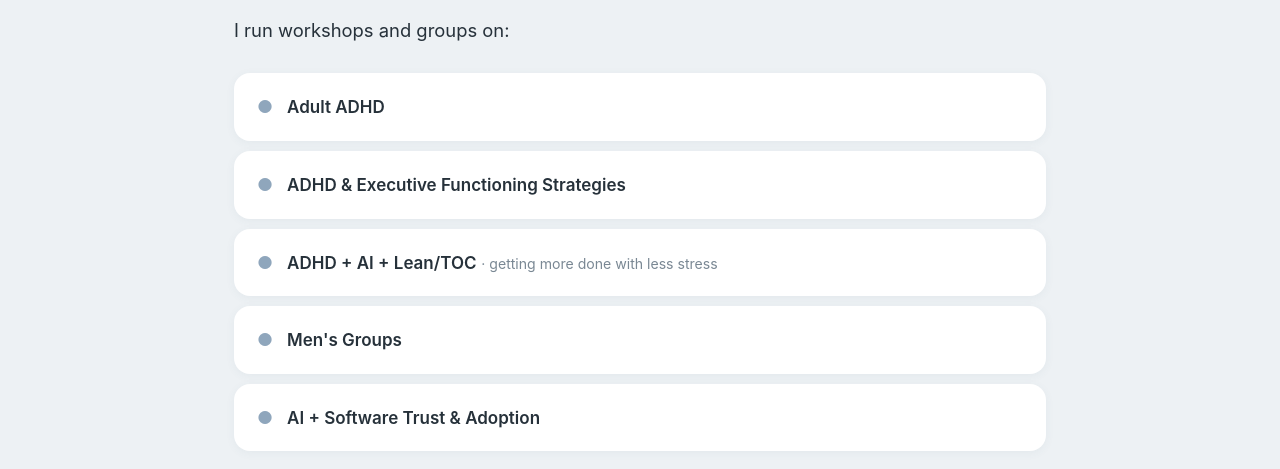
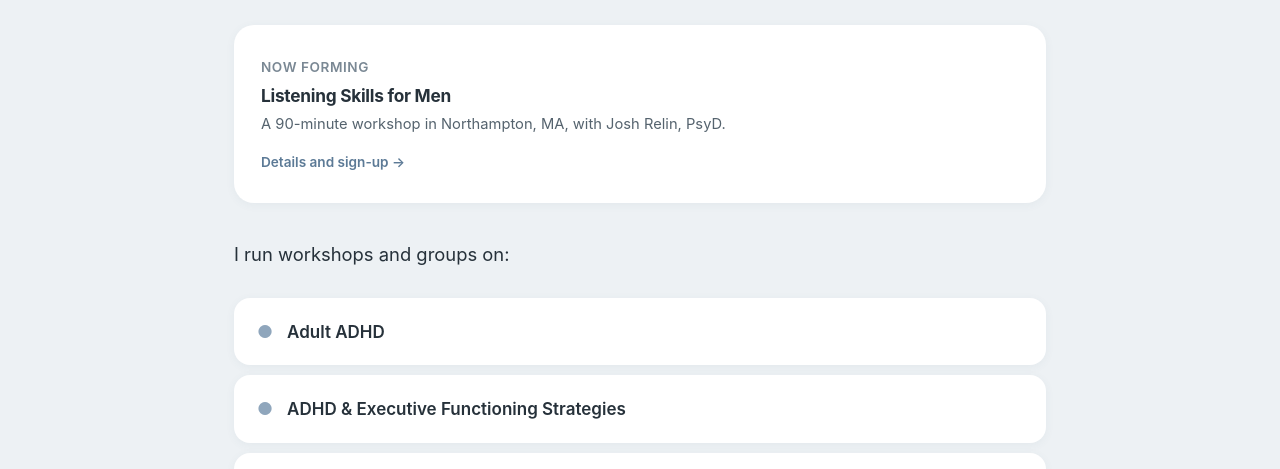
Before and after one commit to dainnovations/drdavidaltabef-site, a plain HTML site: page workshops.html in a window 1280 px wide. Shown: the part 305-774 px from the top of the page. Drawn offline with Linux system fonts and the light colour scheme.

Commit message:
Workshops: add Now forming card linking to /listening

```diff
--- a/workshops.html
+++ b/workshops.html
@@ -33,6 +33,13 @@
   <div class="wrap">
     <span class="eyebrow">Workshops &amp; Groups</span>
     <h1 class="hero">Workshops and groups you can join</h1>
+
+    <a class="card" href="/listening" style="display:block;margin:28px 0 36px;text-decoration:none;color:inherit">
+      <span class="note" style="font-weight:600;letter-spacing:0.04em;text-transform:uppercase">Now forming</span>
+      <h3 style="margin-top:6px">Listening Skills for Men</h3>
+      <p>A 90-minute workshop in Northampton, MA, with Josh Relin, PsyD.</p>
+      <span class="go">Details and sign-up →</span>
+    </a>
     <p class="lede">I run workshops and groups on:</p>
 
     <ul class="offer-list">
```
